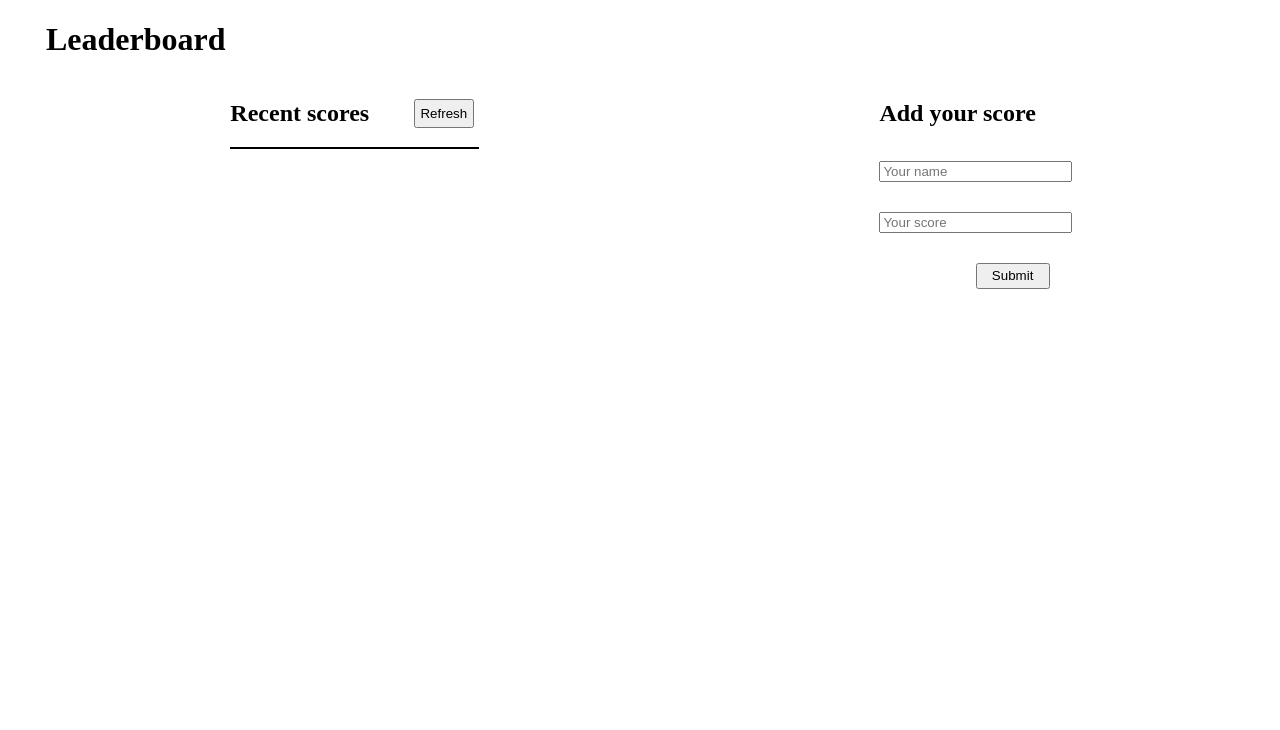
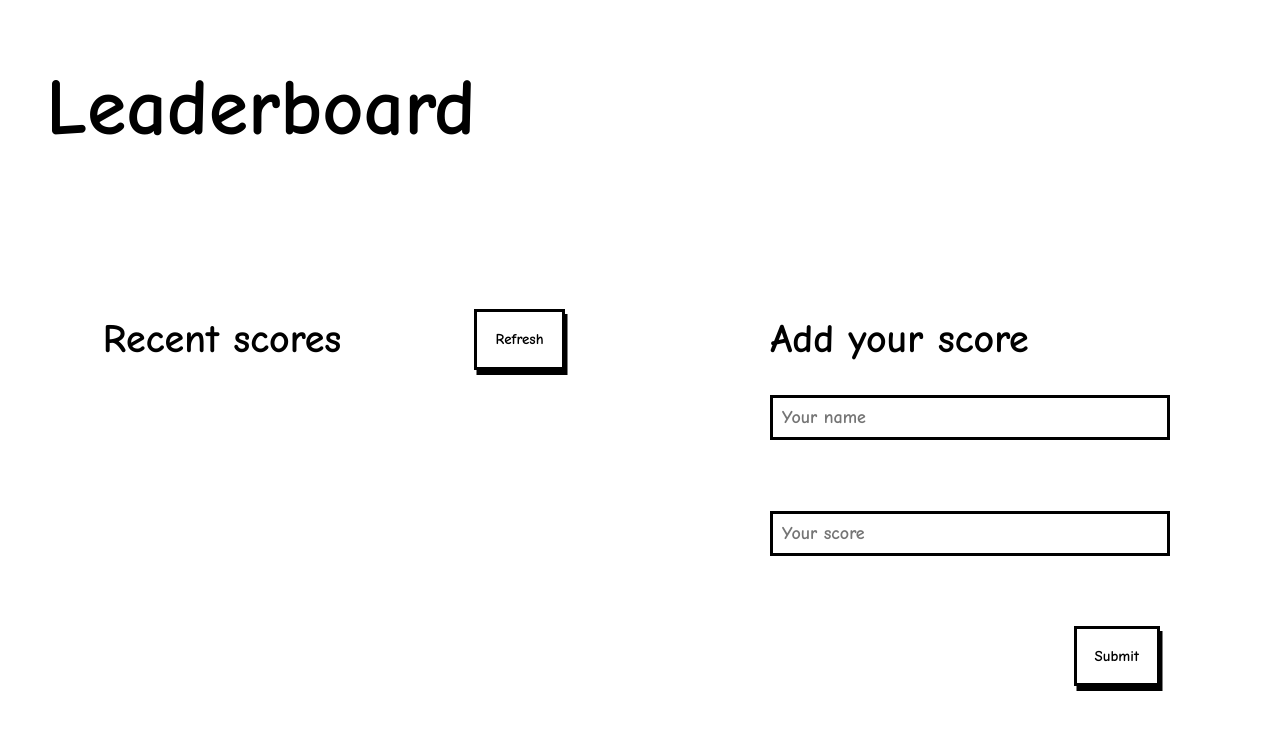
Before and after one commit to Goruchie/Leaderboard-setup-project, a website built with webpack: page src/index.html in a window 1280 px wide. Built offline with nearby package versions, Linux system fonts and the light colour scheme; no server answers.

Commit message:
add styles to the leaderboard

```diff
--- a/src/index.html
+++ b/src/index.html
@@ -6,14 +6,18 @@
     <meta name="viewport" content="width=device-width, initial-scale=1.0">
     <title>Leaderboard project</title>
     <link rel="stylesheet" href="/src/style.css">
+    <link href="https://fonts.googleapis.com/css2?family=Comic+Neue:wght@700&display=swap" rel="stylesheet">
 </head>
 <body>
+  <div class="page-cont">
     <h1 class="leaderboard-title">Leaderboard</h1>
       <section class="leaderboard-cont">
         <div class="recent-cont">
           <div class="refresh-cont">
             <h2 class="recent-title">Recent scores</h2>
+            <div class="refresh-btn-cont">
             <button id='refresh-btn' class="refresh-button">Refresh</button>
+            </div>
           </div>
             <div class="scores-cont">
                 <!-- <p>Name: 100</p>
@@ -32,6 +36,7 @@
             <button id='submit-button' class="submit-button">Submit</button>
           </div>
       </section>
+    </div>
       <script src="index.js" type="module" ></script>
 </body>
 </html>
--- a/src/modules/input.js
+++ b/src/modules/input.js
@@ -3,11 +3,11 @@ document.getElementById('submit-button').addEventListener('click', () => {
   const input2 = document.querySelector('#input2');
 
   const data = {
-    user: input1.value,
+    user: `${input1.value}:`,
     score: input2.value,
   };
 
-  fetch('https://us-central1-js-capstone-backend.cloudfunctions.net/api/games/77714/scores/', {
+  fetch('https://us-central1-js-capstone-backend.cloudfunctions.net/api/games/77715/scores/', {
     method: 'POST',
     body: JSON.stringify(data),
     headers: { 'Content-type': 'application/json; charset=UTF-8' },
--- a/src/modules/output.js
+++ b/src/modules/output.js
@@ -8,7 +8,7 @@ const leaderboard = (e) => {
   }
 };
 
-fetch('https://us-central1-js-capstone-backend.cloudfunctions.net/api/games/77714/scores/')
+fetch('https://us-central1-js-capstone-backend.cloudfunctions.net/api/games/77715/scores/')
   .then((response) => response.json())
   .then((json) => leaderboard(json))
   .catch((err) => console.log(err));
--- a/src/style.css
+++ b/src/style.css
@@ -1,38 +1,58 @@
+* {
+  font-family: 'Comic Neue', cursive;
+}
+
+.page-cont {
+  display: flex;
+  flex-direction: column;
+  margin: 0%;
+}
+
 .leaderboard-cont {
   display: flex;
+  margin-top: 6%;
   justify-content: space-around;
 }
 
 .leaderboard-title {
   margin-left: 3%;
+  font-size: 80px;
 }
 
 .refresh-cont {
   display: flex;
-  width: 130%;
+  align-items: center;
+  gap: 30%;
 }
 
 .refresh-button {
   align-self: center;
   height: 20%;
-  padding: 2%;
-  margin-left: 18%;
+  padding: 34%;
+  background-color: white;
+  box-shadow: 2.5px 5px;
+  border: 3px solid black;
+  font-size: 15px;
 }
 
 .add-cont {
   display: flex;
   flex-direction: column;
+  width: 35%;
 }
 
 .scores-cont {
-  border: 1px solid black;
-  width: 130%;
+  display: flex;
+  flex-direction: column;
 }
 
 input {
+  border: 3px solid black;
   margin: 8%;
   height: 10%;
-  width: 100%;
+  width: 85%;
+  font-size: 18px;
+  padding: 2%;
 }
 
 .submit-cont {
@@ -40,12 +60,47 @@ input {
 }
 
 .submit-button {
-  width: 40%;
   align-self: flex-end;
-  padding: 2%;
+  padding: 4%;
   margin-top: 8%;
+  margin-right: 4%;
+  background-color: white;
+  box-shadow: 2.5px 5px;
+  border: 3px solid black;
+  font-size: 15px;
 }
 
 .add-title {
   margin-left: 8%;
 }
+
+.recent-title,
+.add-title {
+  font-size: 40px;
+}
+
+#input1 {
+  margin-top: 0%;
+}
+
+.recent-cont {
+  width: 35%;
+}
+
+p:nth-child(1n) {
+  align-items: center;
+  font-size: 18px;
+  border: 3px solid black;
+  margin: 0%;
+  padding: 2%;
+  background-color: rgb(255, 255, 255);
+}
+
+p:nth-child(2n) {
+  background-color: rgb(212, 212, 212);
+  align-items: center;
+  font-size: 18px;
+  border: 3px solid black;
+  margin: 0%;
+  padding: 2%;
+}
```
Also changed, not shown: dist/index.html, dist/main.js.
